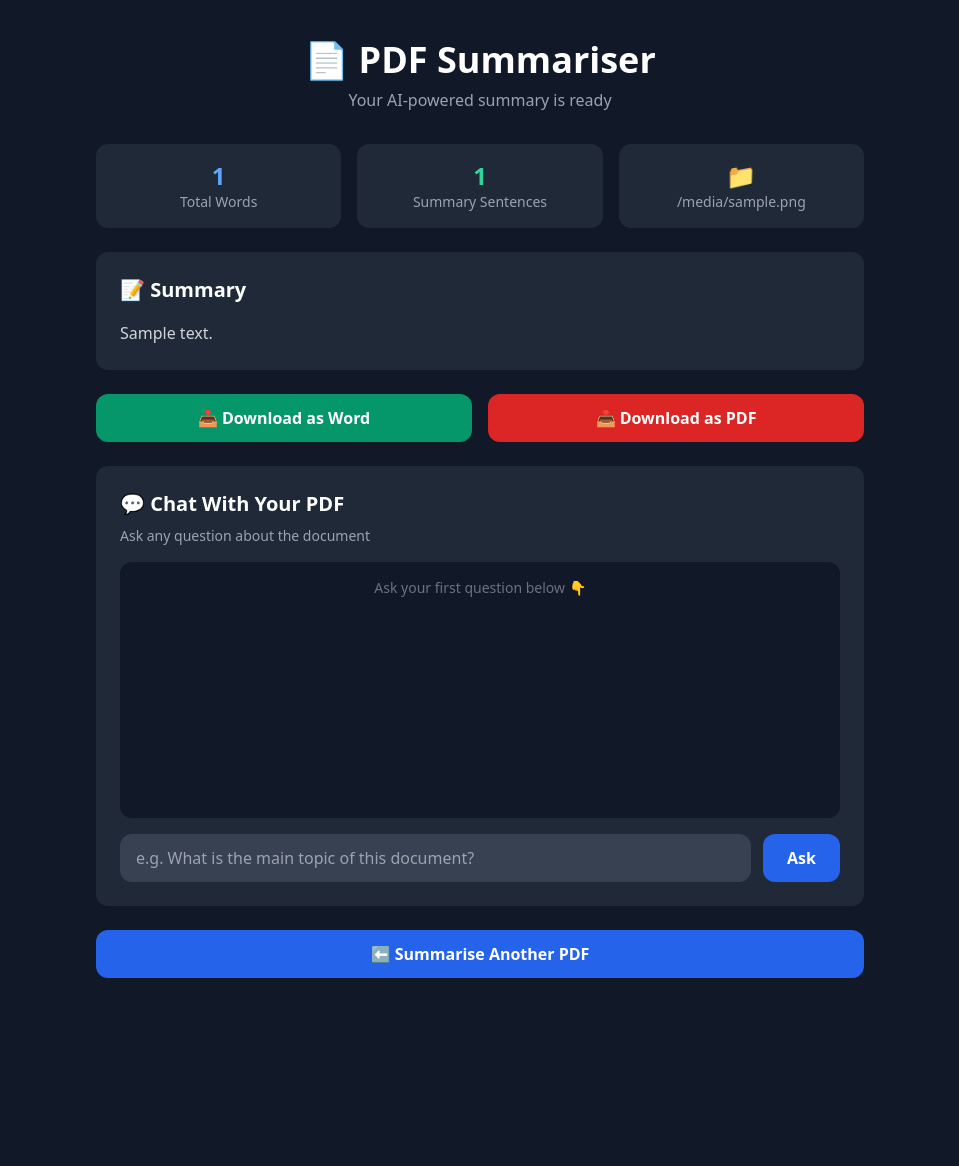
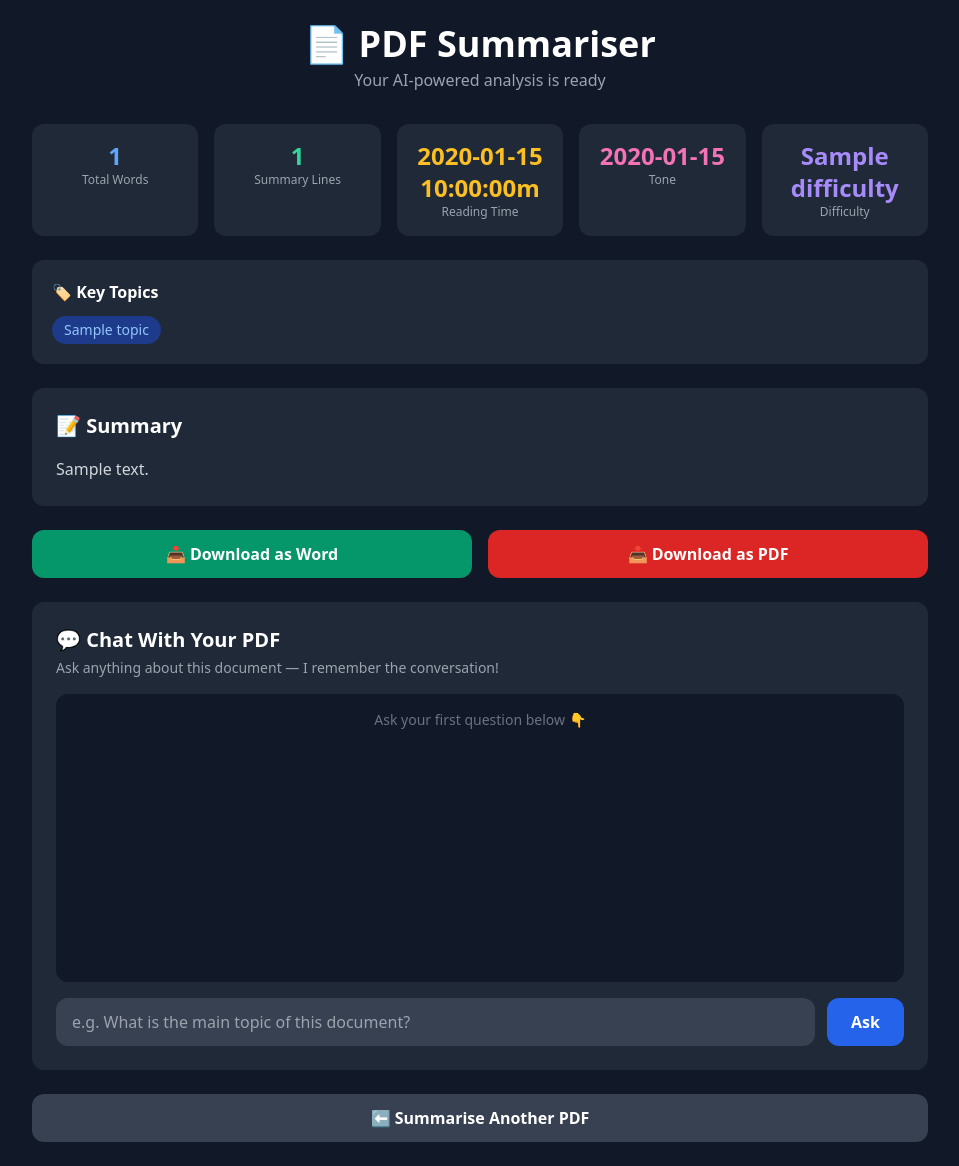
Before and after one commit to vupendergrewal/pdf-summariser, a Flask app: template templates/result.html in a window 1280 px wide. Shown: the whole page, without its empty margins (160-1119 px from the left). Before the commit the page ends 978 px from the top, so only its background shows below. Run offline with Flask 3, Linux system fonts and the light colour scheme; the template is opened without the code that fills it: most values are stand-ins (such as "Sample title", 1, 10 or a date in 2020).

Commit message:
legendary features - insights, topics, sentiment, chat memory

````diff
--- a/app.py
+++ b/app.py
@@ -10,9 +10,8 @@ from reportlab.pdfgen import canvas
 from reportlab.lib.pagesizes import A4
 import os
 import io
+import json
 from openai import OpenAI
-client = OpenAI(api_key=os.environ.get("OPENAI_API_KEY"))
-import json
 
 nltk.download('punkt', quiet=True)
 nltk.download('punkt_tab', quiet=True)
@@ -21,7 +20,7 @@ app = Flask(__name__)
 app.config['UPLOAD_FOLDER'] = 'uploads'
 os.makedirs('uploads', exist_ok=True)
 
-
+client = OpenAI(api_key=os.environ.get("OPENAI_API_KEY"))
 
 def extract_text(pdf_path):
     doc = fitz.open(pdf_path)
@@ -36,6 +35,33 @@ def summarise_text(text, num_sentences=7):
     summary = summarizer(parser.document, num_sentences)
     return " ".join(str(s) for s in summary)
 
+def get_reading_time(text):
+    words = len(text.split())
+    minutes = round(words / 200)
+    return max(1, minutes)
+
+def get_ai_insights(text):
+    try:
+        response = client.chat.completions.create(
+            model="gpt-4o-mini",
+            messages=[
+                {"role": "system", "content": """Analyze this document and return ONLY a JSON object with these exact keys:
+                - sentiment: one word (Positive, Negative, or Neutral)
+                - topics: list of 5 short key topics
+                - difficulty: one word (Easy, Moderate, or Complex)
+                No extra text, just the JSON."""},
+                {"role": "user", "content": f"Document:\n{text[:4000]}"}
+            ]
+        )
+        raw = response.choices[0].message.content
+        clean = raw.replace("```json", "").replace("```", "").strip()
+        return json.loads(clean)
+    except:
+        return {
+            "sentiment": "Neutral",
+            "topics": ["Topic 1", "Topic 2", "Topic 3", "Topic 4", "Topic 5"],
+            "difficulty": "Moderate"
+        }
 
 @app.route("/")
 def home():
@@ -51,46 +77,44 @@ def summarise():
     text = extract_text(filepath)
 
     if not text.strip():
-        return render_template(
-            "result.html",
+        return render_template("result.html",
             error="No text found. PDF might be scanned.",
-            summary=None,
-            filename=None,
-            word_count=0,
-            sentence_count=0,
-            document_text=None
-        )
+            summary=None, filename=None,
+            word_count=0, sentence_count=0,
+            document_text=None, reading_time=0,
+            sentiment="Neutral", topics=[], difficulty="Moderate")
 
     summary = summarise_text(text)
     word_count = len(text.split())
     sentence_count = summary.count('.') + 1
+    reading_time = get_reading_time(text)
+    insights = get_ai_insights(text)
 
-    return render_template(
-        "result.html",
+    return render_template("result.html",
         summary=summary,
         filename=filename,
         word_count=word_count,
         sentence_count=sentence_count,
-        document_text=text[:8000],  # important
-        error=None
-    )
+        document_text=text[:8000],
+        reading_time=reading_time,
+        sentiment=insights["sentiment"],
+        topics=insights["topics"],
+        difficulty=insights["difficulty"],
+        error=None)
 
 @app.route("/download/word", methods=["POST"])
 def download_word():
     summary = request.form.get("summary")
     filename = request.form.get("filename")
-
     doc = Document()
     doc.add_heading("PDF Summary", 0)
     doc.add_paragraph(f"Original file: {filename}")
     doc.add_paragraph(" ")
     doc.add_heading("Summary", level=1)
     doc.add_paragraph(summary)
-
     buffer = io.BytesIO()
     doc.save(buffer)
     buffer.seek(0)
-
     return send_file(buffer, as_attachment=True,
         download_name="summary.docx",
         mimetype="application/vnd.openxmlformats-officedocument.wordprocessingml.document")
@@ -99,11 +123,9 @@ def download_word():
 def download_pdf():
     summary = request.form.get("summary")
     filename = request.form.get("filename")
-
     buffer = io.BytesIO()
     c = canvas.Canvas(buffer, pagesize=A4)
     width, height = A4
-
     c.setFont("Helvetica-Bold", 20)
     c.drawString(50, height - 60, "PDF Summary")
     c.setFont("Helvetica", 11)
@@ -111,7 +133,6 @@ def download_pdf():
     c.setFont("Helvetica-Bold", 14)
     c.drawString(50, height - 130, "Summary:")
     c.setFont("Helvetica", 11)
-
     y = height - 160
     words = summary.split()
     line = ""
@@ -127,7 +148,6 @@ def download_pdf():
                 y = height - 50
     c.drawString(50, y, line)
     c.save()
-
     buffer.seek(0)
     return send_file(buffer, as_attachment=True,
         download_name="summary.pdf",
@@ -137,23 +157,30 @@ def download_pdf():
 def chat():
     data = request.get_json()
     question = data.get("question")
-    document_text = data.get("document_text")
+    document_text = data.get("document_text", "")
+    history = data.get("history", [])
 
     if not document_text:
         return {"answer": "Document missing. Please upload again."}
 
-    document_text = document_text[:8000]
+    messages = [
+        {"role": "system", "content": f"You are a helpful assistant. Answer questions based only on this document:\n\n{document_text[:6000]}"}
+    ]
+
+    for h in history[-6:]:
+        messages.append({"role": "user", "content": h["question"]})
+        messages.append({"role": "assistant", "content": h["answer"]})
+
+    messages.append({"role": "user", "content": question})
 
     try:
         response = client.chat.completions.create(
             model="gpt-4o-mini",
-            messages=[
-                {"role": "system", "content": "Answer only based on the provided document."},
-                {"role": "user", "content": f"Document:\n{document_text}\n\nQuestion: {question}"}
-            ]
+            messages=messages
         )
-
         return {"answer": response.choices[0].message.content}
-
     except Exception as e:
         return {"answer": f"Error: {str(e)}"}
+
+if __name__ == "__main__":
+    app.run(debug=True)
--- a/templates/result.html
+++ b/templates/result.html
@@ -3,31 +3,50 @@
 <head>
     <meta charset="UTF-8">
     <meta name="viewport" content="width=device-width, initial-scale=1.0">
-    <title>Summary Result</title>
+    <title>PDF Summariser — Results</title>
     <link href="https://cdn.jsdelivr.net/npm/tailwindcss@2.2.19/dist/tailwind.min.css" rel="stylesheet">
 </head>
-<body class="bg-gray-900 min-h-screen p-10">
-    <div class="max-w-3xl mx-auto">
-        <h1 class="text-4xl font-bold text-white mb-2 text-center">📄 PDF Summariser</h1>
-        <p class="text-gray-400 text-center mb-8">Your AI-powered summary is ready</p>
+<body class="bg-gray-900 min-h-screen p-6">
+    <div class="max-w-4xl mx-auto">
+
+        <h1 class="text-4xl font-bold text-white mb-1 text-center">📄 PDF Summariser</h1>
+        <p class="text-gray-400 text-center mb-8">Your AI-powered analysis is ready</p>
 
         {% if error %}
         <div class="bg-red-800 text-white p-4 rounded-xl mb-6">❌ {{ error }}</div>
         {% else %}
 
         <!-- Stats Row -->
-        <div class="grid grid-cols-3 gap-4 mb-6">
+        <div class="grid grid-cols-2 md:grid-cols-5 gap-4 mb-6">
             <div class="bg-gray-800 p-4 rounded-xl text-center">
                 <p class="text-blue-400 text-2xl font-bold">{{ word_count }}</p>
-                <p class="text-gray-400 text-sm">Total Words</p>
+                <p class="text-gray-400 text-xs">Total Words</p>
             </div>
             <div class="bg-gray-800 p-4 rounded-xl text-center">
                 <p class="text-green-400 text-2xl font-bold">{{ sentence_count }}</p>
-                <p class="text-gray-400 text-sm">Summary Sentences</p>
+                <p class="text-gray-400 text-xs">Summary Lines</p>
             </div>
             <div class="bg-gray-800 p-4 rounded-xl text-center">
-                <p class="text-purple-400 text-2xl font-bold">📁</p>
-                <p class="text-gray-400 text-sm">{{ filename }}</p>
+                <p class="text-yellow-400 text-2xl font-bold">{{ reading_time }}m</p>
+                <p class="text-gray-400 text-xs">Reading Time</p>
+            </div>
+            <div class="bg-gray-800 p-4 rounded-xl text-center">
+                <p class="text-pink-400 text-2xl font-bold">{{ sentiment }}</p>
+                <p class="text-gray-400 text-xs">Tone</p>
+            </div>
+            <div class="bg-gray-800 p-4 rounded-xl text-center">
+                <p class="text-purple-400 text-2xl font-bold">{{ difficulty }}</p>
+                <p class="text-gray-400 text-xs">Difficulty</p>
+            </div>
+        </div>
+
+        <!-- Key Topics -->
+        <div class="bg-gray-800 p-5 rounded-xl mb-6">
+            <h2 class="text-white font-bold mb-3">🏷️ Key Topics</h2>
+            <div class="flex flex-wrap gap-2">
+                {% for topic in topics %}
+                <span class="bg-blue-900 text-blue-300 px-3 py-1 rounded-full text-sm">{{ topic }}</span>
+                {% endfor %}
             </div>
         </div>
 
@@ -42,14 +61,14 @@
             <form action="/download/word" method="POST" class="flex-1">
                 <input type="hidden" name="summary" value="{{ summary }}">
                 <input type="hidden" name="filename" value="{{ filename }}">
-                <button type="submit" class="w-full bg-green-600 hover:bg-green-700 text-white font-bold py-3 px-6 rounded-xl transition">
+                <button type="submit" class="w-full bg-green-600 hover:bg-green-700 text-white font-bold py-3 rounded-xl transition">
                     📥 Download as Word
                 </button>
             </form>
             <form action="/download/pdf" method="POST" class="flex-1">
                 <input type="hidden" name="summary" value="{{ summary }}">
                 <input type="hidden" name="filename" value="{{ filename }}">
-                <button type="submit" class="w-full bg-red-600 hover:bg-red-700 text-white font-bold py-3 px-6 rounded-xl transition">
+                <button type="submit" class="w-full bg-red-600 hover:bg-red-700 text-white font-bold py-3 rounded-xl transition">
                     📥 Download as PDF
                 </button>
             </form>
@@ -57,9 +76,9 @@
 
         <!-- Chat Section -->
         <div class="bg-gray-800 p-6 rounded-xl mb-6">
-            <h2 class="text-white text-xl font-bold mb-2">💬 Chat With Your PDF</h2>
-            <p class="text-gray-400 text-sm mb-4">Ask any question about the document</p>
-            <div id="chat-box" class="bg-gray-900 rounded-xl p-4 h-64 overflow-y-auto mb-4 space-y-3">
+            <h2 class="text-white text-xl font-bold mb-1">💬 Chat With Your PDF</h2>
+            <p class="text-gray-400 text-sm mb-4">Ask anything about this document — I remember the conversation!</p>
+            <div id="chat-box" class="bg-gray-900 rounded-xl p-4 h-72 overflow-y-auto mb-4 space-y-3">
                 <p class="text-gray-500 text-sm text-center">Ask your first question below 👇</p>
             </div>
             <div class="flex gap-3">
@@ -75,13 +94,14 @@
 
         {% endif %}
 
-        <!-- Back Button -->
-        <a href="/" class="block text-center bg-blue-600 hover:bg-blue-700 text-white font-bold py-3 px-6 rounded-xl transition">
+        <a href="/" class="block text-center bg-gray-700 hover:bg-gray-600 text-white font-bold py-3 rounded-xl transition">
             ⬅ Summarise Another PDF
         </a>
     </div>
-<script>
-    const documentText = `{{ document_text | safe }}`;
+
+    <script>
+    const documentText = {{ document_text | tojson }};
+    let chatHistory = [];
 
     async function askQuestion() {
         const input = document.getElementById("question-input");
@@ -91,22 +111,15 @@
 
         chatBox.innerHTML += `
             <div class="text-right mb-2">
-                <span class="bg-blue-600 text-white px-4 py-2 rounded-xl inline-block">
-                    ${question}
-                </span>
-            </div>
-        `;
+                <span class="bg-blue-600 text-white px-4 py-2 rounded-xl inline-block max-w-xs">${question}</span>
+            </div>`;
 
         input.value = "";
-
+        const thinkingId = "thinking-" + Date.now();
         chatBox.innerHTML += `
-            <div class="text-left mb-2" id="thinking">
-                <span class="bg-gray-700 text-gray-300 px-4 py-2 rounded-xl inline-block">
-                    Thinking...
-                </span>
-            </div>
-        `;
-
+            <div class="text-left mb-2" id="${thinkingId}">
+                <span class="bg-gray-700 text-gray-400 px-4 py-2 rounded-xl inline-block">⏳ Thinking...</span>
+            </div>`;
         chatBox.scrollTop = chatBox.scrollHeight;
 
         try {
@@ -115,34 +128,28 @@
                 headers: {"Content-Type": "application/json"},
                 body: JSON.stringify({
                     question: question,
-                    document_text: documentText
+                    document_text: documentText,
+                    history: chatHistory
                 })
             });
 
             const data = await response.json();
+            chatHistory.push({question: question, answer: data.answer});
 
-            document.getElementById("thinking").innerHTML = `
-                <span class="bg-gray-700 text-gray-300 px-4 py-2 rounded-xl inline-block">
-                    ${data.answer}
-                </span>
-            `;
-
-            chatBox.scrollTop = chatBox.scrollHeight;
+            document.getElementById(thinkingId).innerHTML = `
+                <span class="bg-gray-700 text-gray-300 px-4 py-2 rounded-xl inline-block max-w-xs">${data.answer}</span>`;
 
         } catch (error) {
-            document.getElementById("thinking").innerHTML = `
-                <span class="bg-gray-700 text-red-400 px-4 py-2 rounded-xl inline-block">
-                    Server error.
-                </span>
-            `;
+            document.getElementById(thinkingId).innerHTML = `
+                <span class="bg-red-900 text-red-300 px-4 py-2 rounded-xl inline-block">Server error. Try again.</span>`;
         }
+
+        chatBox.scrollTop = chatBox.scrollHeight;
     }
 
-    document.getElementById("question-input")
-        .addEventListener("keypress", function(e) {
-            if (e.key === "Enter") askQuestion();
-        });
-</script>
-
+    document.getElementById("question-input").addEventListener("keypress", function(e) {
+        if (e.key === "Enter") askQuestion();
+    });
+    </script>
 </body>
 </html>
````
Also changed, not shown: requirements.txt (+2 -6 lines).
